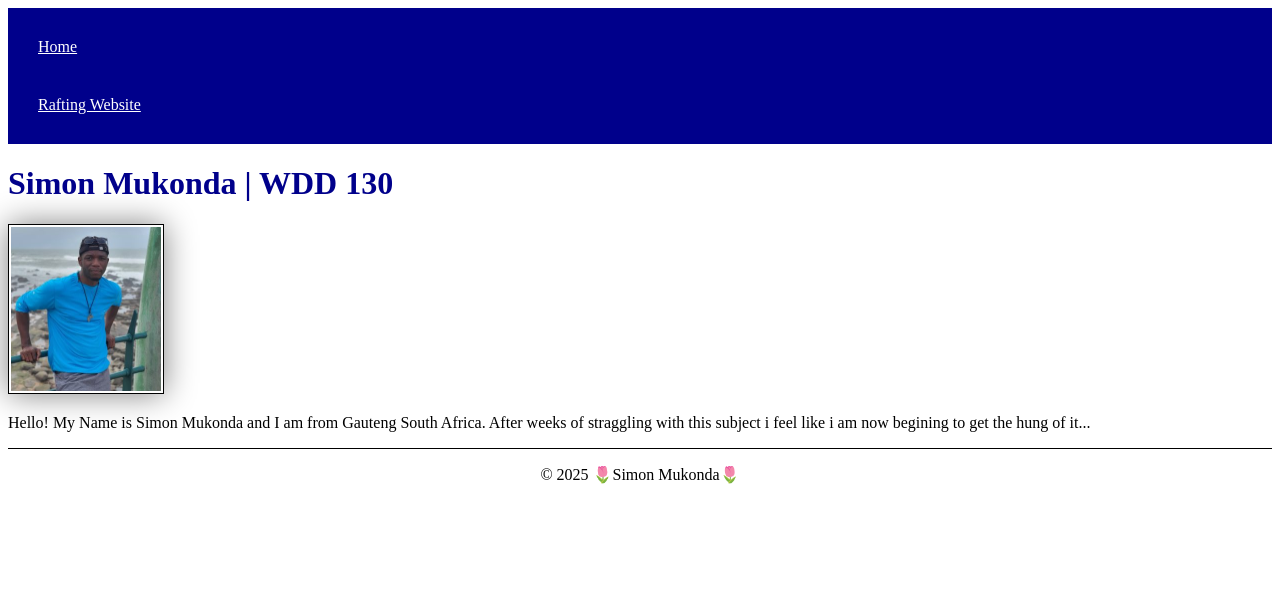
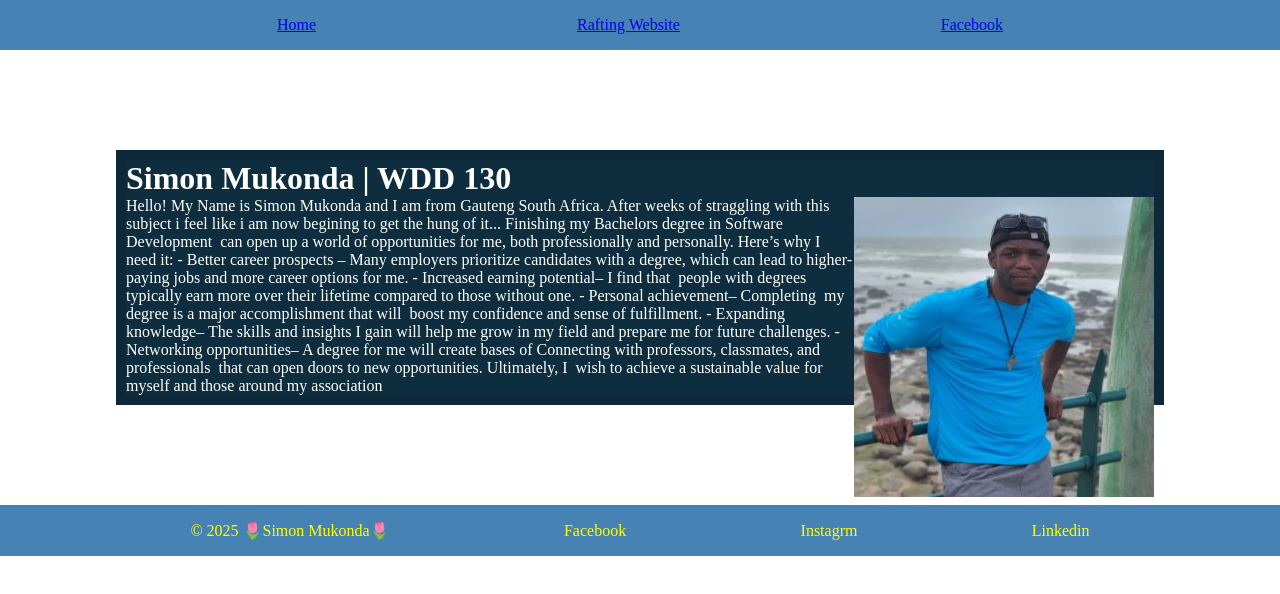
Before and after one commit to SimonMukonda/wdd130b, a plain HTML site: page index.html in a window 1280 px wide. Drawn offline with Linux system fonts and the light colour scheme.

Commit message:
update1.0

```diff
--- a/index.html
+++ b/index.html
@@ -13,18 +13,41 @@
     <header>
         <nav>
             <a href="#"> Home </a>
-            <a href="wwr/"> Rafting Website</a>
+            <a href="https://simonmukonda.github.io/wdd130b/week03/wireframe.html"> Rafting Website</a>
+             <a href="https://www.facebook.com/"> Facebook</a>
         </nav>
     </header>
     <main>
+        <div class="callout">
         <h1> Simon Mukonda | WDD 130 </h1>
-        <img src="images/profile.jpg" alt="Simon" width="200">
+        <img src="images/profile.jpg" alt="Simon" width="300" height="300">
+
+
+
+
         <p> Hello! My Name is Simon Mukonda and I am
             from Gauteng
-            South Africa. After weeks of straggling with this subject i feel like i am now begining to get the hung of it... </p>
+            South Africa. After weeks of straggling with this subject i feel like i am now begining to get the hung of it...
+        Finishing my Bachelors degree in Software Development  can open up a world of opportunities for me, both professionally and personally. Here’s why I need it:
+
+- Better career prospects – Many employers prioritize candidates with a degree, which can lead to higher-paying jobs and more career options for me.
+- Increased earning potential– I find that  people with degrees typically earn more over their lifetime compared to those without one.
+- Personal achievement– Completing  my degree is a major accomplishment that will  boost my confidence and sense of fulfillment.
+- Expanding knowledge– The skills and insights I gain will help me grow in my field and prepare me for future challenges.
+- Networking opportunities– A degree for me will create bases of Connecting with professors, classmates, and professionals  that can open doors to new opportunities.
+
+Ultimately, I  wish to achieve a sustainable value for myself and those around my association </p>
+
+      </div>
     </main>
+
+    <!-- <div class="grid"></div> -->
     <footer>
         <p> © 2025 🌷Simon Mukonda🌷 </p>
+
+         <p> Facebook </p>
+          <p> Instagrm </p>
+          <p>Linkedin</p>
     </footer>
 </body>
 
--- a/styles.css
+++ b/styles.css
@@ -1,9 +1,66 @@
-
-nav {
+/* nav {
     background-color: darkblue;
     padding: 10px;
+} */
+nav {
+    background-color: steelblue;
+    padding: 1em;
+    display: flex;
+    justify-content: space-evenly;
+    align-items: center;
+
 }
-aside {
+
+.callout {
+    max-width: 100%;
+    margin: 100px;
+    border: 10px solid rgba(0, 0, 0, .1);
+    /* padding: 1px; */
+    background-color: rgb(14, 46, 63);
+    color: #fff;
+}
+
+.callout img {
+    float: right;
+    margin: 20 10 10px 20px;
+    /* border: 1px solid #e8e3e3; */
+    /* padding: 3px; */
+    /* background-color: #e3e6e0; */
+    width: 100;
+    height: 100;
+
+}
+
+ .grid {
+
+    display:grid;
+    align-items: center;
+}
+
+main{
+    grid-column: 2/3;
+    margin: 1rem;
+}
+
+aside{
+    width: 20rem;
+    position: relative;
+    grid-column: 1/2;
+    grid-row: 1/2;
+
+}
+
+* {
+    margin: 0;
+    /* padding: 0; */
+    box-sizing: border-box;
+}
+
+
+
+
+
+/* aside {
     width: 20em;
     margin: 1em;
     border: 1em solid rgba(0, 0, 0, 2);
@@ -11,15 +68,15 @@ aside {
     background-color: aliceblue;
     color: #333;
     text-align: center;
-    }
+} */
 
 
- /* img {
+/* img {
     width: 200px;
     height: auto;
 } */
 
-nav a {
+/* nav a {
     color: white;
     display: block;
     padding: 20px;
@@ -27,23 +84,34 @@ nav a {
 
 h1 {
     color: darkblue;
-}
+} */
 
-img {
+/* img {
     width: 150px;
     height: auto;
     border: 1px solid black;
     padding: 2px;
     box-shadow: 0 0 30px gray;
-}
+} */
 
 /* p {
     padding: 20px;
 } */
 
-footer {
+/* footer {
     margin-top: 1em;
     border-top: 1px solid #000;
     text-align: center;
 
+} */
+
+footer {
+     background-color: steelblue;
+    padding: 1em;
+    display: flex;
+    justify-content:space-evenly;
+    align-items: center;
+    font-size: 1rem;
+    font-weight: 300;
+    color: yellow; /% shorthand for white %/
 }
--- a/week02/styles/box-model.css
+++ b/week02/styles/box-model.css
@@ -3,7 +3,7 @@
     margin: 10px;
     border: 1px solid rgba(0, 0, 0, .1);
     padding: 15px;
-    background-color: #247;
+    background-color: rgb(34, 119, 41);
     color: #fff;
 }
 
@@ -19,7 +19,7 @@
 }
 
 blockquote {
-    margin: 0;
+    margin: 5;
 }
 
 cite {
--- a/week03/wireframe.css
+++ b/week03/wireframe.css
@@ -1,7 +1,86 @@
-nav {
+/* nav {
     background-color: rgba(189, 147, 31, 0.438);
     padding: 10px;
+} */
+nav {
+    background-color: steelblue;
+    padding: 1em;
+    display: flex;
+    justify-content:space-evenly;
+    align-items: center;
+    font-size: 1.2rem;
+    font-weight: 800;
+    color: #fff; /% shorthand for white %/
+
 }
+
+
+.callout {
+    max-width: 100%;
+    margin: 100px;
+    border: 15px solid rgba(0, 0, 0, .1);
+    /* padding: 1px; */
+    background-color: rgb(14, 46, 63);
+    color: #fff;
+}
+
+.callout img {
+    float:center;
+    /* border: 1px solid #e8e3e3; */
+    /* padding: 3px; */
+    /* background-color: #e3e6e0; */
+    width: 100;
+    height: 100;
+
+}
+
+
+
+.grid {
+    display:grid;
+    align-items: center;
+}
+
+main{
+    grid-column: 2/3;
+    margin: 1rem;
+}
+
+aside{
+    width: 20rem;
+    position: relative;
+    grid-column: 2/2;
+    grid-row: 1/2;
+
+}
+
+
+
+
+nav a {
+    display: block;
+    padding: 0.5rem;
+    text-decoration: none;
+    font-size: 1.2rem;
+    font-weight: 800;
+    color: #fff; /% shorthand for white %/
+}
+
+
+
+* {
+    margin: 0;
+    /* padding: 0; */
+    box-sizing: border-box;
+}
+
+body {
+
+    font-size: 16px;
+    font-family: roboto, Arial, Helvetica, sans-serif;
+
+}
+
 
 nav a {
     color: rgb(rgb(0, 102, 255));
@@ -24,3 +103,23 @@ img {
 p {
     padding: 25px;
 }
+
+/* nav a {
+    display: block;
+    padding: 0.5rem;
+    text-decoration: none;
+    font-size: 1.2rem;
+    font-weight: 800;
+    color: #fff; /% shorthand for white %/
+} */
+
+footer {
+     background-color: steelblue;
+    padding: 1em;
+    display: flex;
+    justify-content:space-evenly;
+    align-items: center;
+    font-size: 1rem;
+    font-weight: 300;
+    color: yellow; /% shorthand for white %/
+}
```
Also changed, not shown: week03/wireframe.html (+16 -6 lines).
